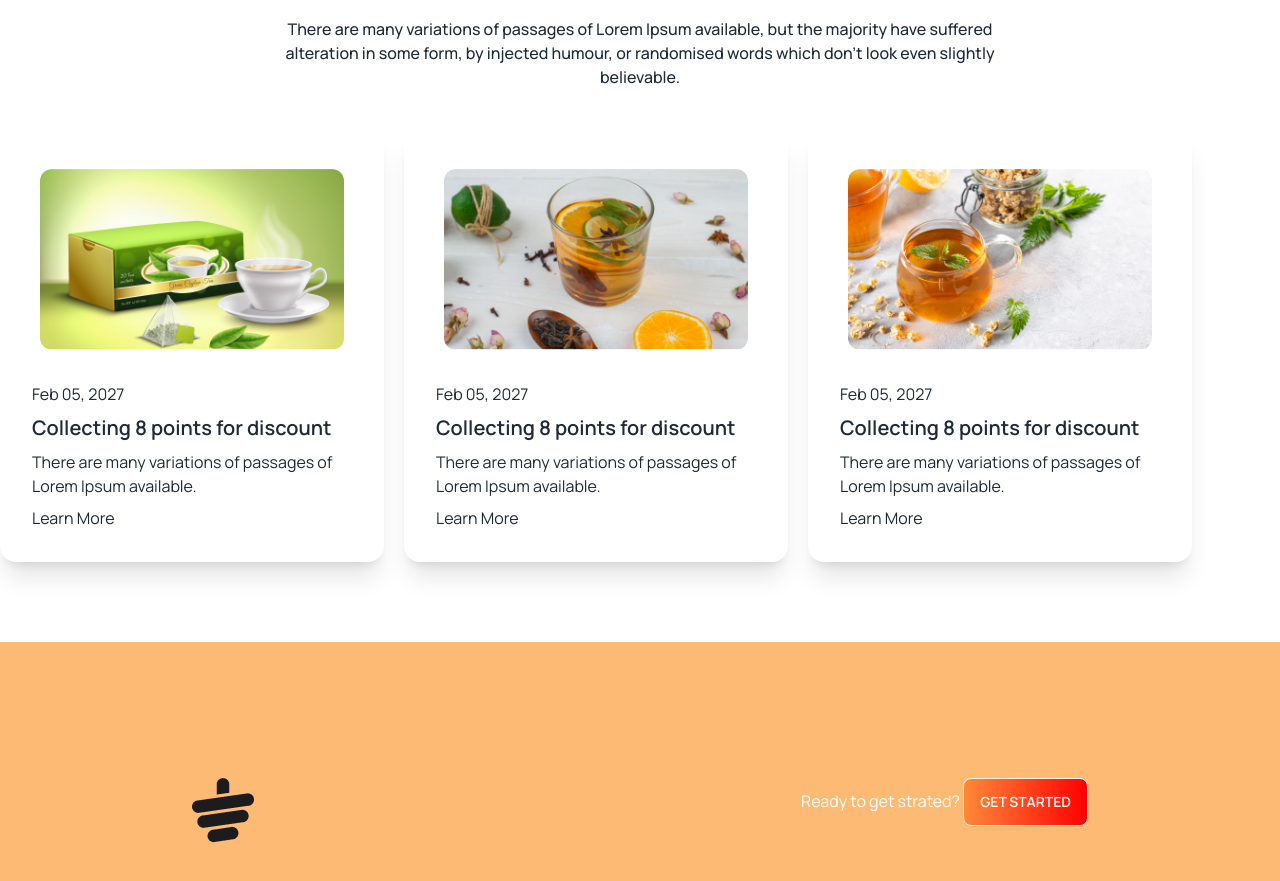
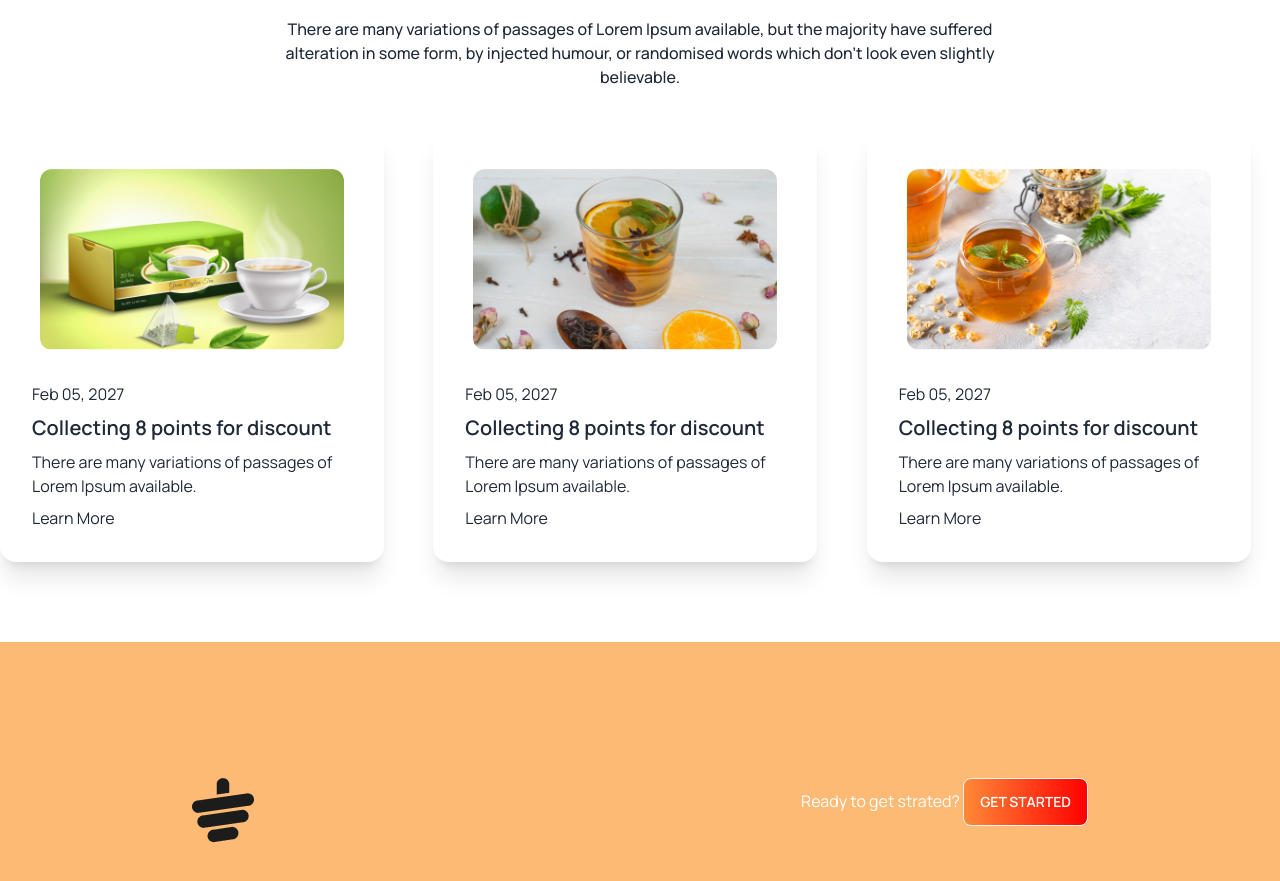
Before and after one commit to ruhulamin112/tea-house, a plain HTML site: page index.html in a window 1280 px wide. Shown: the part 2869-3750 px from the top of the page. Drawn offline with nearby package versions, Linux system fonts and the light colour scheme.

Commit message:
updet section and added

```diff
--- a/index.html
+++ b/index.html
@@ -210,7 +210,7 @@
         <h2 class="text-2xl lg:text-5xl font-extrabold mb-5">News & Events</h2>
         <p class="font-medium lg:max-w-3xl mx-auto mb-10">There are many variations of passages of Lorem Ipsum available, but the majority have suffered alteration in some form, by injected humour, or randomised words which don't look even slightly believable.  </p>
 
-        <div class="flex gap-5 grid-cols-1 lg:grid-cols-3">
+        <div class="grid gap-5  grid-cols-1 lg:grid-cols-3">
           <div class="card w-96 bg-base-100 shadow-xl justify-start text-start">
             <figure class="px-10 pt-10">
               <img src="images/news-1.png"  class="rounded-xl" />
```
